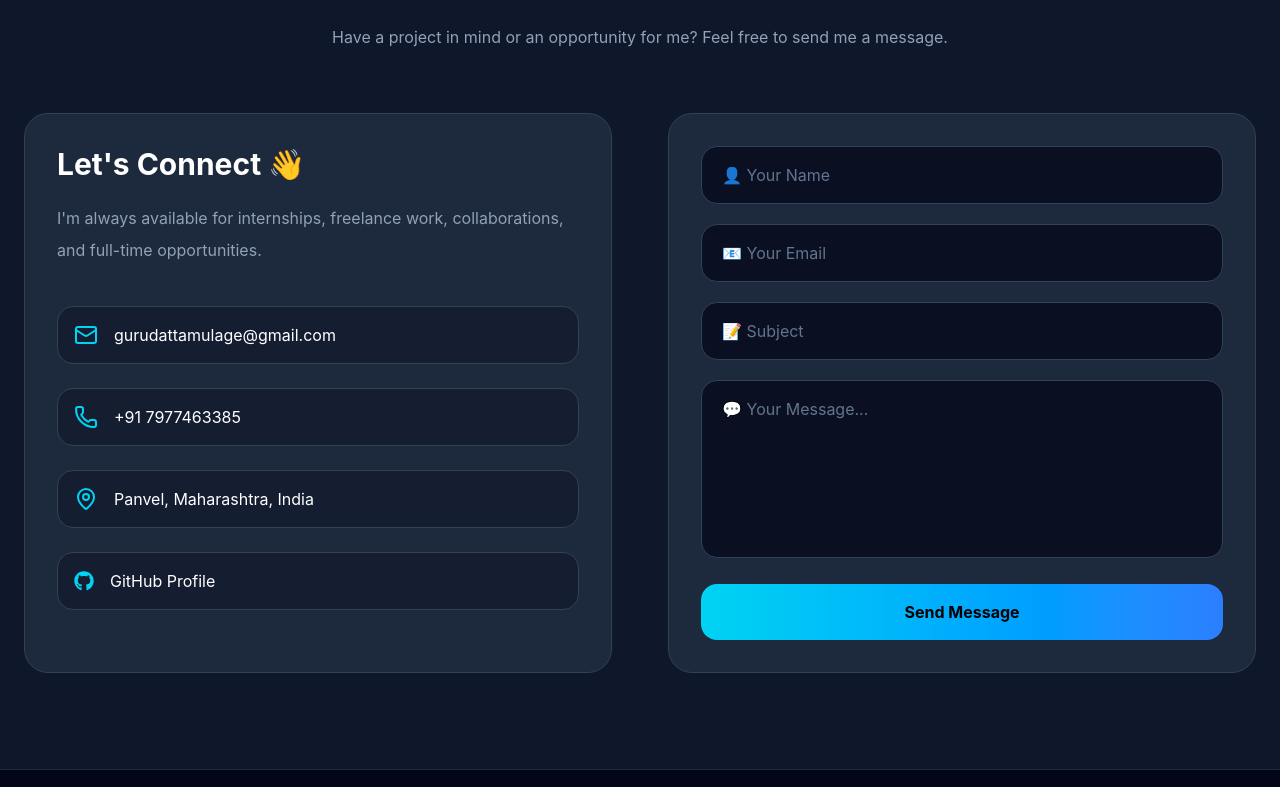
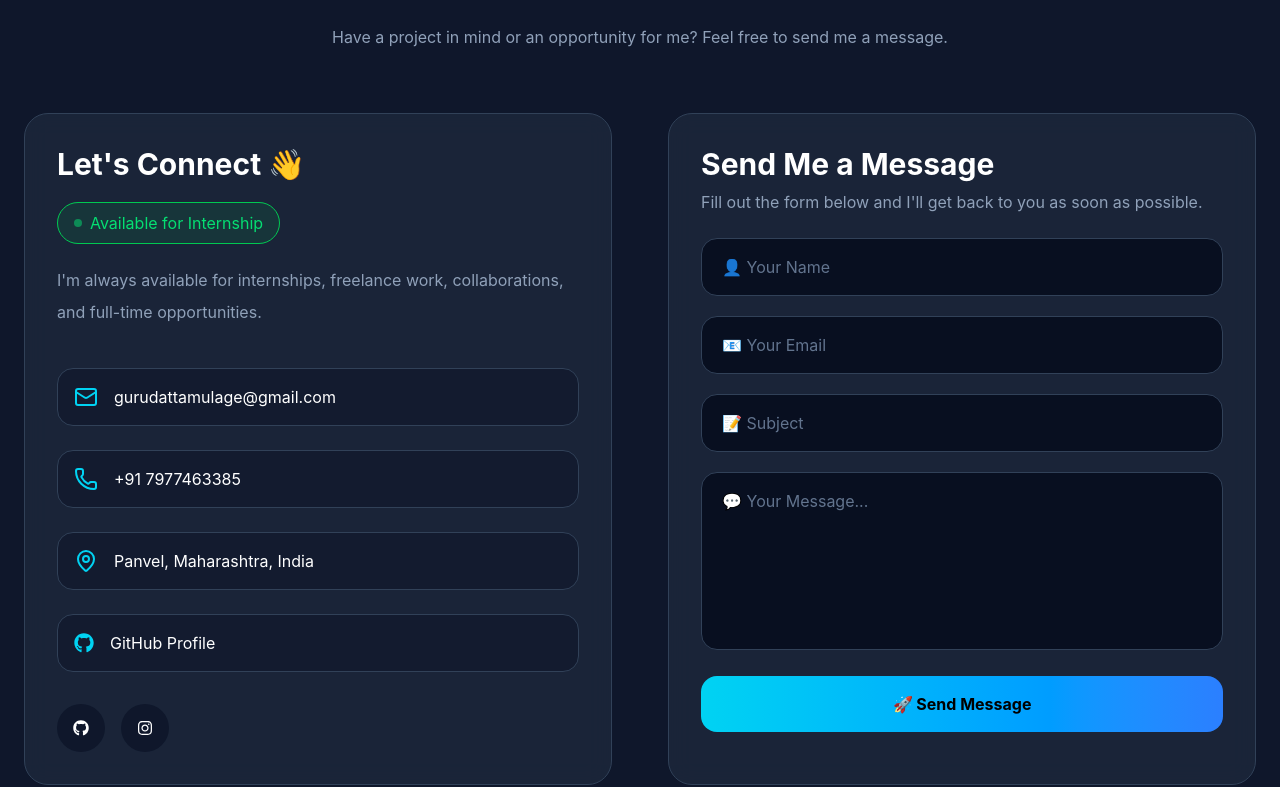
Before and after one commit to Gurudatta2212/portfolio, a React (Vite) app: page / in a window 1280 px wide. Shown: the part 6773-7560 px from the top of the page. Built offline with nearby package versions, Linux system fonts and the light colour scheme.

Commit message:
Work Done

```diff
--- a/src/components/sections/Contact.jsx
+++ b/src/components/sections/Contact.jsx
@@ -1,9 +1,14 @@
 import { useState } from "react";
 import { motion } from "framer-motion";
 import { Mail, Phone, MapPin } from "lucide-react";
-import { FaGithub } from "react-icons/fa";
 import emailjs from "@emailjs/browser";
 import portfolio from "../../data/portfolio";
+
+import {
+  FaGithub,
+  FaLinkedin,
+  FaInstagram,
+} from "react-icons/fa";
 
 function Contact() {
   const { contact } = portfolio;
@@ -17,17 +22,20 @@ function Contact() {
 
   const [loading, setLoading] = useState(false);
 
+  const [status, setStatus] = useState("");
+
   const handleChange = (e) => {
     setForm({
       ...form,
       [e.target.name]: e.target.value,
     });
+    if (status) {
+    setStatus("");
+}
   };
 
   const sendEmail = (e) => {
     e.preventDefault();
-
-      console.log("EMAILJS BUTTON CLICKED");
 
     setLoading(true);
 
@@ -44,7 +52,7 @@ function Contact() {
         "VymiXAX1RF3CNDsR2"
       )
       .then(() => {
-        alert("✅ Thank you! Your message has been sent successfully.");
+  setStatus("success");
 
   setForm({
     name: "",
@@ -53,13 +61,20 @@ function Contact() {
     message: "",
   });
 
-        setLoading(false);
+  setTimeout(() => {
+    setStatus("");
+  }, 4000);
 })
 .catch((error) => {
   console.error(error);
 
-  alert("❌ Failed to send message.");
+  setStatus("error");
 
+  setTimeout(() => {
+    setStatus("");
+  }, 4000);
+})
+.finally(() => {
   setLoading(false);
 });
 
@@ -90,11 +105,19 @@ return (
           {/* Left */}
           <motion.div
             whileHover={{ y: -5 }}
-            className="bg-slate-800 rounded-3xl border border-slate-700 p-8"
+            className="bg-slate-800/80 backdrop-blur-md rounded-3xl border border-slate-700 p-8 hover:border-cyan-400 hover:shadow-[0_0_40px_rgba(34,211,238,0.18)] transition-all duration-300"
           >
             <h3 className="text-3xl font-bold">
               Let's Connect 👋
             </h3>
+
+            <div className="mt-5 inline-flex items-center gap-2 bg-green-500/10 border border-green-500 text-green-400 px-4 py-2 rounded-full">
+
+  <span className="w-2 h-2 rounded-full bg-green-400 animate-pulse"></span>
+
+  Available for Internship
+
+</div>
 
             <p className="text-slate-400 mt-5 leading-8">
               I'm always available for internships, freelance work,
@@ -118,30 +141,81 @@ return (
                 <span>{contact.location}</span>
               </div>
 
-              <div className="flex items-center gap-4 bg-slate-900/60 border border-slate-700 rounded-2xl p-4 hover:border-cyan-400 transition">
-                <FaGithub className="text-cyan-400 text-xl" />
               <a
   href={contact.github}
   target="_blank"
   rel="noreferrer"
-                  className="hover:text-cyan-400"
+  className="flex items-center gap-4 bg-slate-900/60 border border-slate-700 rounded-2xl p-4 hover:border-cyan-400 transition"
 >
-                  GitHub Profile
+  <FaGithub className="text-cyan-400 text-xl" />
+  <span>GitHub Profile</span>
 </a>
+
+<div className="flex gap-4 pt-2">
+
+<a
+  href={contact.github}
+  target="_blank"
+  rel="noreferrer"
+  title="GitHub"
+  aria-label="GitHub Profile"
+  className="w-12 h-12 rounded-full bg-slate-900 flex items-center justify-center hover:bg-cyan-500 hover:text-black transition duration-300"
+>
+  <FaGithub />
+</a>
+
+  {contact.linkedin && (
+    <a
+      href={contact.linkedin}
+      target="_blank"
+      rel="noreferrer"
+      title="LinkedIn"
+      aria-label="LinkedIn Profile"
+      className="w-12 h-12 rounded-full bg-slate-900 flex items-center justify-center hover:bg-blue-600 hover:text-white transition duration-300"
+    >
+      <FaLinkedin />
+    </a>
+  )}
+
+  {contact.instagram && (
+    <a
+      href={contact.instagram}
+      target="_blank"
+      rel="noreferrer"
+      title="Instagram"
+      aria-label="Instagram Profile"
+      className="w-12 h-12 rounded-full bg-slate-900 flex items-center justify-center hover:bg-pink-500 hover:text-white transition duration-300"
+    >
+      <FaInstagram />
+    </a>
+  )}
+
 </div>
-
             </div>
           </motion.div>
 
+
+
           {/* Right */}
           <motion.form
+            autoComplete="on"
             onSubmit={sendEmail}
             whileHover={{ y: -5 }}
-            className="bg-slate-800 rounded-3xl border border-slate-700 p-8 space-y-5"
+            className="bg-slate-800/80 backdrop-blur-md rounded-3xl border border-slate-700 p-8 space-y-5 hover:border-cyan-400 hover:shadow-[0_0_40px_rgba(34,211,238,0.18)] transition-all duration-300"
           >
+
+          <div className="mb-6">
+  <h3 className="text-3xl font-bold">Send Me a Message</h3>
+
+  <p className="text-slate-400 mt-2">
+    Fill out the form below and I'll get back to you as soon as possible.
+  </p>
+</div>
+
             <input
               type="text"
               name="name"
+              autoComplete="name"
               placeholder="👤 Your Name"
               value={form.name}
               onChange={handleChange}
@@ -152,6 +226,7 @@ return (
             <input
               type="email"
               name="email"
+              autoComplete="email"
               placeholder="📧 Your Email"
               value={form.email}
               onChange={handleChange}
@@ -162,6 +237,7 @@ return (
             <input
               type="text"
               name="subject"
+              autoComplete="off"
               placeholder="📝 Subject"
               value={form.subject}
               onChange={handleChange}
@@ -172,6 +248,7 @@ return (
             <textarea
               rows="6"
               name="message"
+              autoComplete="off"
               placeholder="💬 Your Message..."
               value={form.message}
               onChange={handleChange}
@@ -179,12 +256,32 @@ return (
               className="w-full bg-slate-950/70 border border-slate-700 rounded-2xl px-5 py-4 text-white placeholder:text-slate-500 resize-none focus:outline-none focus:border-cyan-400 focus:ring-2 focus:ring-cyan-400/20 transition-all duration-300"
             />
 
+
+            {status === "success" && (
+  <div className="bg-green-500/10 border border-green-500 text-green-400 rounded-xl p-4">
+    ✅ Thank you! Your message has been sent successfully.
+  </div>
+)}
+
+{status === "error" && (
+  <div className="bg-red-500/10 border border-red-500 text-red-400 rounded-xl p-4">
+    ❌ Something went wrong. Please try again.
+  </div>
+)}
+
             <button
               type="submit"
               disabled={loading}
               className="w-full py-4 rounded-2xl font-bold text-black bg-gradient-to-r from-cyan-400 to-blue-500 hover:scale-[1.02] hover:shadow-[0_0_30px_rgba(34,211,238,0.35)] transition-all duration-300"
             >
-              {loading ? "Sending..." : "Send Message"}
+              {loading ? (
+  <span className="flex items-center justify-center gap-2">
+    <span className="w-5 h-5 border-2 border-black border-t-transparent rounded-full animate-spin"></span>
+    Sending...
+  </span>
+) : (
+  "🚀 Send Message"
+)}
             </button>
           </motion.form>
 
--- a/src/data/portfolio.js
+++ b/src/data/portfolio.js
@@ -11,6 +11,7 @@ const portfolio = {
     github: "https://github.com/Gurudatta2212",
     linkedin: "",
     portfolio: "",
+    instagram: "https://www.instagram.com/gurudatta.22?igsh=MXRndGF1NmdnZWpxeQ==",
 
     about:
       "I am a passionate Frontend Developer and Computer Engineering student with hands-on experience in React.js, JavaScript, Tailwind CSS, Node.js, and modern web technologies. I enjoy building responsive, user-friendly web applications and continuously improving my skills by working on real-world projects and learning new technologies.",
@@ -195,6 +196,7 @@ const portfolio = {
 
   github: "https://github.com/Gurudatta2212",
   linkedin: "",
+  instagram: "https://www.instagram.com/gurudatta.22?igsh=MXRndGF1NmdnZWpxeQ==",
   portfolio: "",
 },
 };
```
Lines whose indentation alone changed are shown as unchanged.
